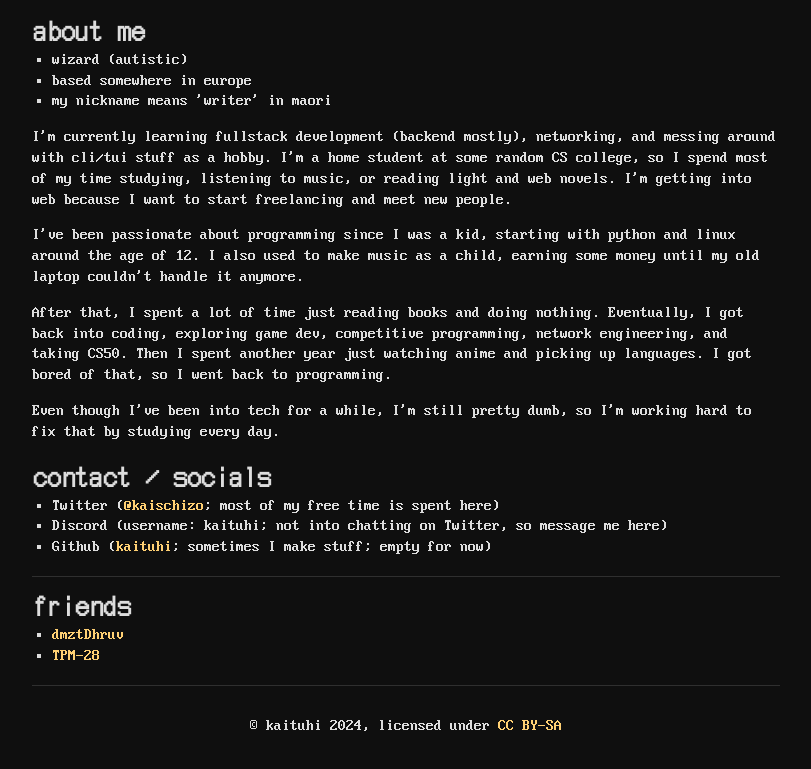
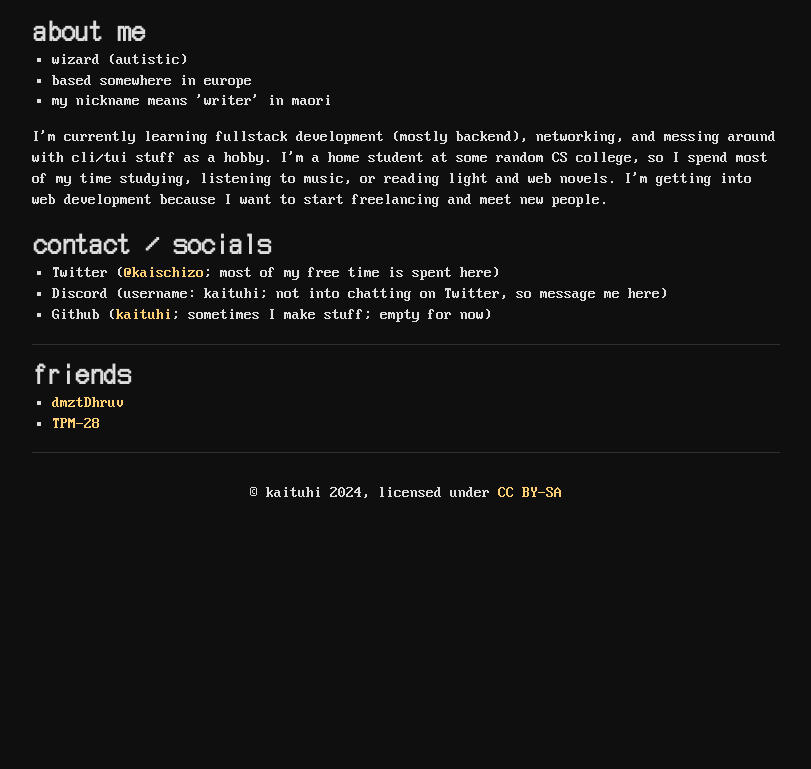
Before and after one commit to kaituhi/kaituhi, a plain HTML site: page index.html in a window 1280 px wide. Shown: the part 171-940 px from the top of the page, without its empty margins (234-1045 px from the left). After the commit the page ends 800 px from the top, so only its background shows below. Drawn offline with Linux system fonts and the light colour scheme; files whose address does not match are found by name.

Commit message:
update about me

```diff
--- a/index.html
+++ b/index.html
@@ -31,21 +31,10 @@
             </ul>
         </section>
         <section class="about-kai">
-            <p>I'm currently learning fullstack development (backend mostly), networking, and messing around with cli/tui stuff
+            <p>I'm currently learning fullstack development (mostly backend), networking, and messing around with cli/tui stuff
                 as a hobby. I'm a home student at some random CS college, so I spend most of my time studying, listening to
-                music, or reading light and web novels. I'm getting into web because I want to start freelancing and meet new people.
+                music, or reading light and web novels. I'm getting into web development because I want to start freelancing and meet new people.
             </p>
-
-            <p>I've been passionate about programming since I was a kid, starting with python and linux around the age of 12.
-                I also used to make music as a child, earning some money until my old laptop couldn't handle it anymore.
-            </p>
-            <p>After that, I spent a lot of time just reading books and doing nothing. Eventually, I got back into
-                coding, exploring game dev, competitive programming, network engineering, and taking CS50. Then I
-                spent another year just watching anime and picking up languages. I got bored of that, so I went back to
-                programming.
-            </p>
-            <p>Even though I've been into tech for a while, I'm still pretty dumb, so I'm working hard to fix that by
-                studying every day.</p>
         </section>
         <section>
             <h3>contact / socials</h3>
```
